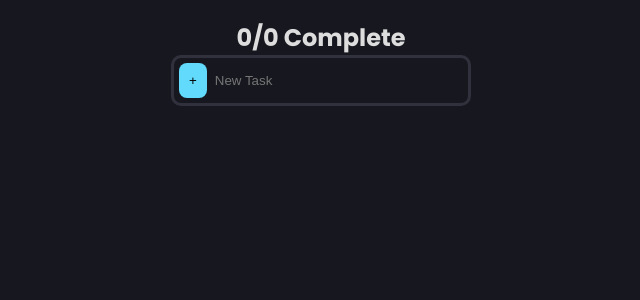
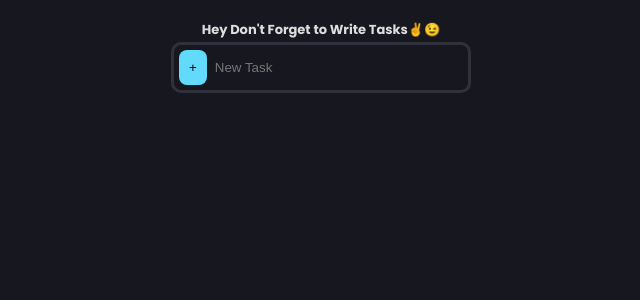
Before and after one commit to sakthi-lucia0567/AwesomeTodo, a React (Vite) app: page / in a window 1280 px wide. Shown: the top 300 px of the page, without its empty margins (319-959 px from the left). Built offline with nearby package versions, Linux system fonts and the light colour scheme.

Commit message:
chores: cleanup the code

```diff
--- a/src/App.css
+++ b/src/App.css
@@ -74,11 +74,13 @@ div.task.done {
 h2 {
   font-family: poppins, sans-serif;
   text-align: center;
+  margin: 2px;
 }
 h3 {
   font-family: poppins, sans-serif;
   text-align: center;
   font-size: small;
+  margin: 2px;
 }
 
 div.task input {
--- a/src/App.jsx
+++ b/src/App.jsx
@@ -1,4 +1,4 @@
-import { useEffect, useState } from "react";
+import { useEffect, useState, useRef } from "react";
 import "./App.css";
 import TaskForms from "./components/TaskForms";
 import Task from "./components/Task";
@@ -19,16 +19,24 @@ function App() {
 
   function addTask(name) {
     setTasks((prev) => {
-      if (!prev || !Symbol.iterator in Object(prev)) {
+      if (!prev || !(Symbol.iterator in Object(prev))) {
         prev = [];
       }
       return [...prev, { name: name, done: false }];
     });
   }
 
+  // function removeTask(taskIndex) {
+  //   setTasks((prev) => {
+  //     return prev.filter((task, index) => index !== taskIndex);
+  //   });
+  // }
+
   function removeTask(taskIndex) {
     setTasks((prev) => {
-      return prev.filter((task, index) => index !== taskIndex);
+      const updatedTasks = prev.filter((task, index) => index !== taskIndex);
+      localStorage.setItem("tasks", JSON.stringify(updatedTasks));
+      return updatedTasks;
     });
   }
 
@@ -55,17 +63,20 @@ function App() {
   function getMessage() {
     const percentCompleted = (numCompleted / numTotal) * 100;
     if (percentCompleted === 0) return "Don't forget to start 😊";
-    if (percentCompleted >= 40 && percentCompleted <= 60)
+    if (percentCompleted >= 30 && percentCompleted <= 70)
       return "You're halfway there, keep pushing 👍";
     if (percentCompleted === 100) return "Yay, you're done! 😎";
+    return "Hey Don't Forget to Write Tasks✌️😉";
   }
 
   return (
     <>
       <main>
-        <h2>
-          {numCompleted}/{numTotal} Complete
-        </h2>
+        {numTotal > 0 && (
+          <h2>
+            {numCompleted}/{numTotal} Complete
+          </h2>
+        )}
         <h3>{getMessage()}</h3>
         <TaskForms onAdd={addTask} />
         {tasks &&
--- a/src/components/Task.jsx
+++ b/src/components/Task.jsx
@@ -1,4 +1,4 @@
-import React, { useState } from "react";
+import React, { useState, useRef, useEffect } from "react";
 import CheckBox from "./CheckBox";
 
 /**
@@ -10,8 +10,9 @@ import CheckBox from "./CheckBox";
 +
 **/
 
-function Task({ name, done, onToggle, onDelete, setName }) {
+function Task({ name, done, onToggle, onDelete, setName }, formRef) {
   const [editTask, setEditTask] = useState(false);
+
   return (
     <div className={"task " + (done ? " done" : "")}>
       <CheckBox isChecked={done} onClick={() => onToggle(!done)} />
```
